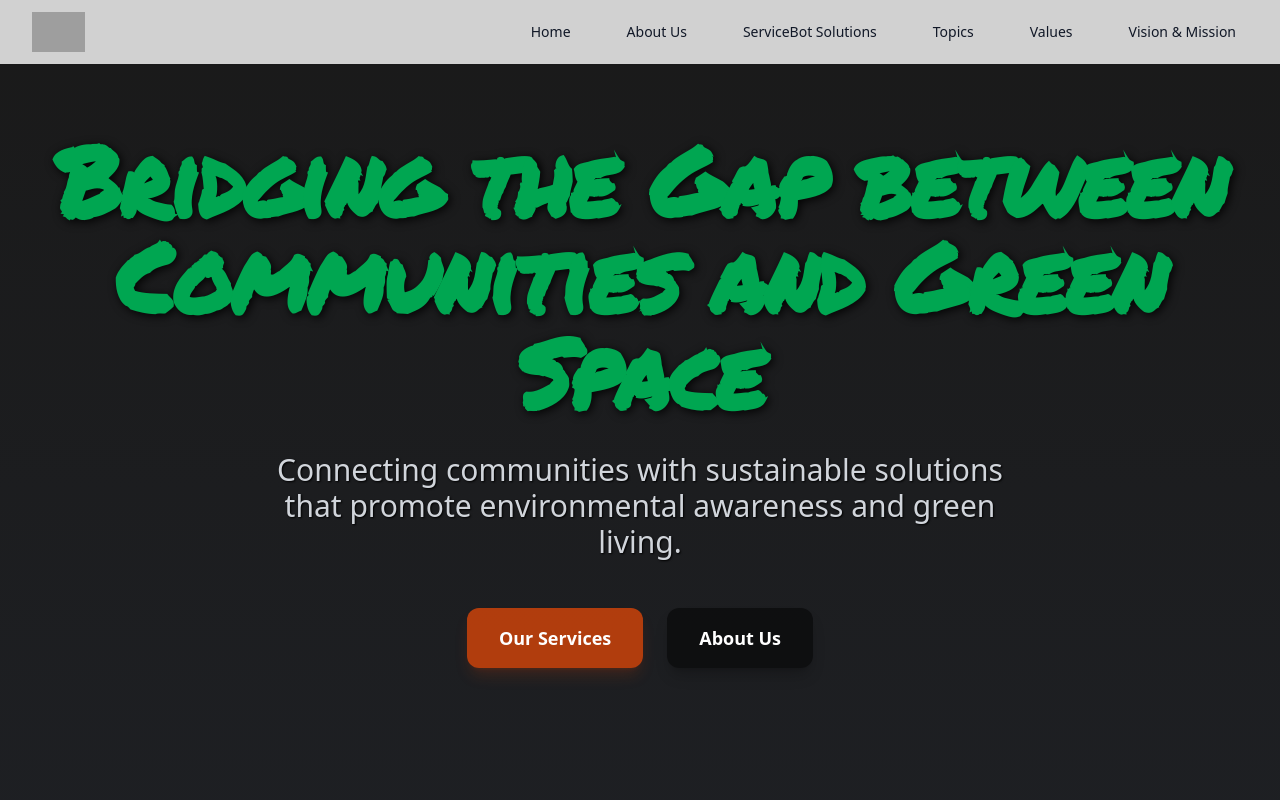
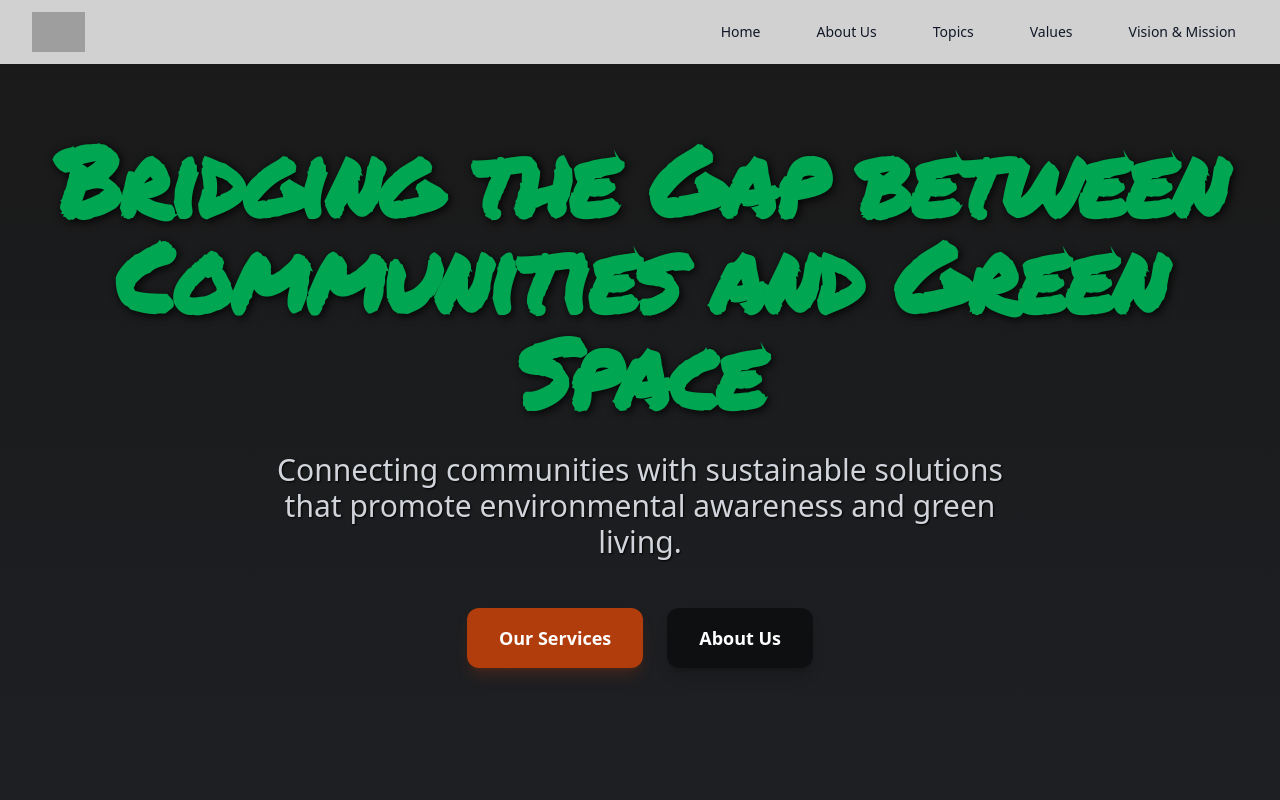
Before and after one commit to GrayGhostDev/green_info, a Next.js app: page / in a window 1280 px wide. Shown: the top 800 px of the page. Built offline with nearby package versions, Linux system fonts and the light colour scheme; grey boxes are pictures that could not be loaded.

Commit message:
remove: ServiceBot Solutions from navigation menu

```diff
--- a/src/components/Layout.tsx
+++ b/src/components/Layout.tsx
@@ -38,9 +38,6 @@ export default function Layout({ children }: { children: React.ReactNode }) {
               <Link href="/about" className="nav-link px-3 py-2 text-sm font-medium text-gray-900">
                 About Us
               </Link>
-              <Link href="/servicebot" className="nav-link px-3 py-2 text-sm font-medium text-gray-900">
-                ServiceBot Solutions
-              </Link>
               <Link href="/topics" className="nav-link px-3 py-2 text-sm font-medium text-gray-900">
                 Topics
               </Link>
```
